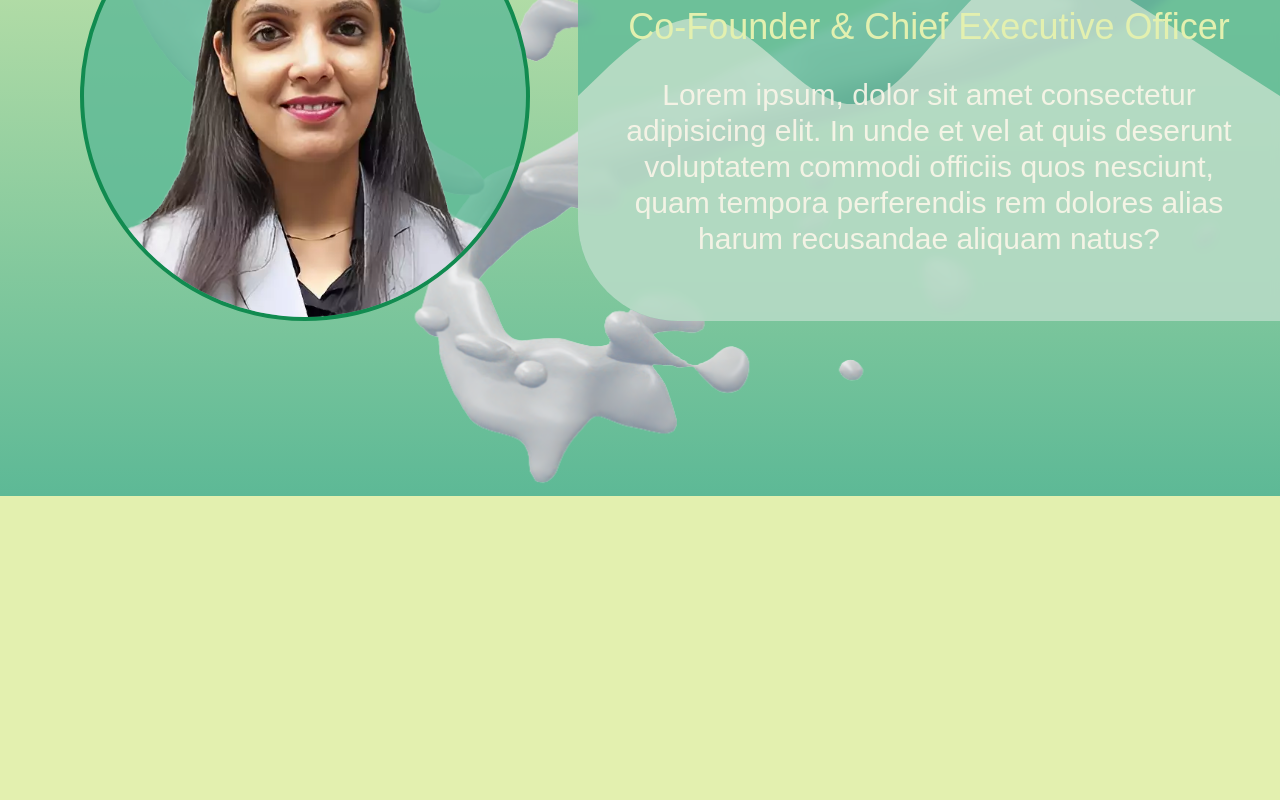
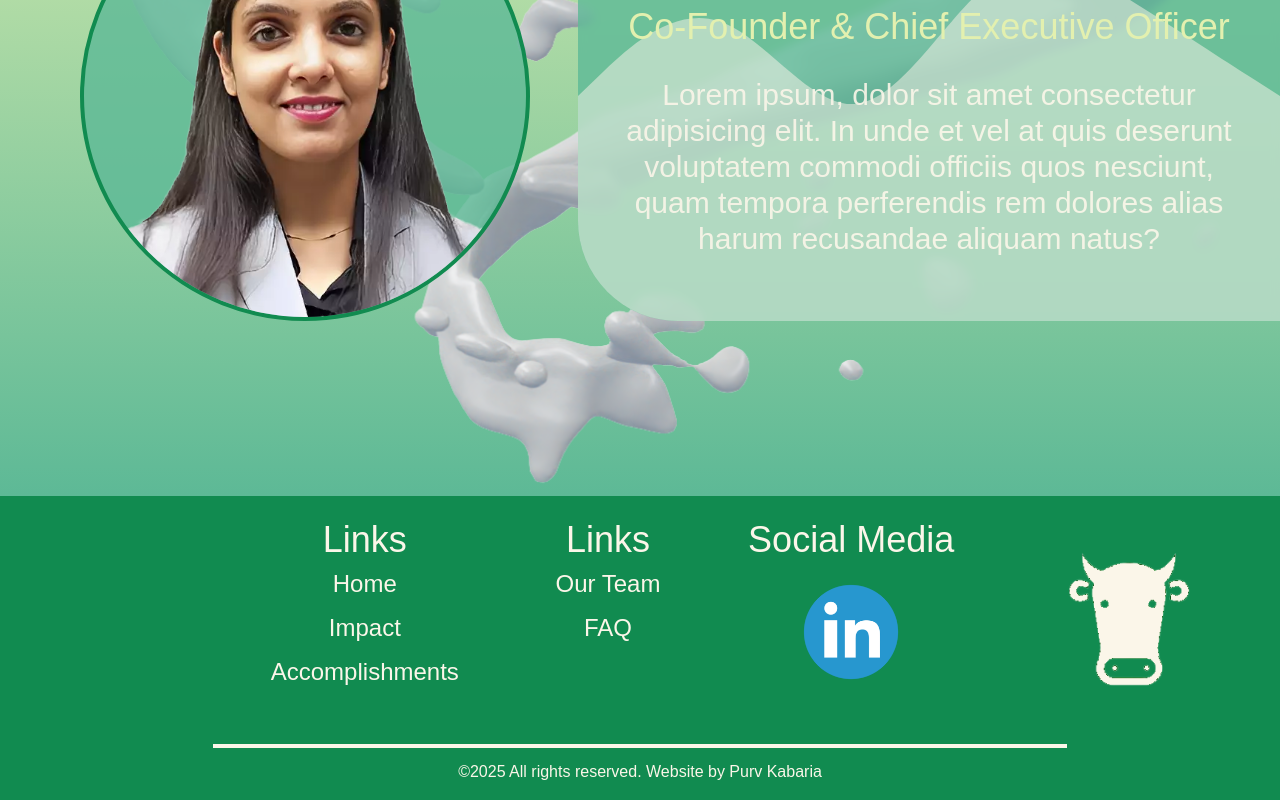
Before and after one commit to OldmanGalaxy/Zero-Cow, a Next.js app: page /our-team in a window 1280 px wide. Shown: the part 1184-1984 px from the top of the page. Before the commit the page ends 1680 px from the top, so only its background shows below. Built offline with nearby package versions, Linux system fonts and the light colour scheme; a web font is replaced by a local one.

Commit message:
refactor: folder changes

```diff
--- a/app/home/page.tsx
+++ b/app/home/page.tsx
@@ -1,9 +1,9 @@
 "use client";
 import React, { useEffect, useRef } from "react";
 import Navbar from "@/components/Navbar/Navbar";
-import Info2 from "@/components/Info2/Info2";
-import Info1 from "@/components/Info1/Info1";
-import Info3 from "@/components/Info3/Info3";
+import Info2 from "@/components/Home/Info2";
+import Info1 from "@/components/Home/Info1";
+import Info3 from "@/components/Home/Info3";
 import Footer from "@/components/Footer/Footer";
 
 const Home = () => {
--- a/app/our-team/page.tsx
+++ b/app/our-team/page.tsx
@@ -2,6 +2,7 @@ import React from "react";
 import Navbar from "@/components/Navbar/Navbar";
 import Section1 from "@/components/OurTeam/Section1";
 import Section2 from "@/components/OurTeam/Section2";
+import Footer from "@/components/Footer/Footer";
 
 function page() {
   return (
@@ -28,6 +29,7 @@ function page() {
         <Section1 />
         <Section2 />
       </div>
+      <Footer />
     </div>
   );
 }
--- a/components/Info2/Info2.tsx
+++ b/components/Home/Info2.tsx
@@ -1,4 +1,4 @@
-import MilkWave from "../Wave/Wave";
+import MilkWave from "./Wave";
 
 export default function Info2() {
   return (
```
Also changed, not shown: components/Home/Info1.tsx (renamed from components/Info1/Info1.tsx), components/Home/Info3.tsx (renamed from components/Info3/Info3.tsx), components/Home/Wave.tsx (renamed from components/Wave/Wave.tsx).
